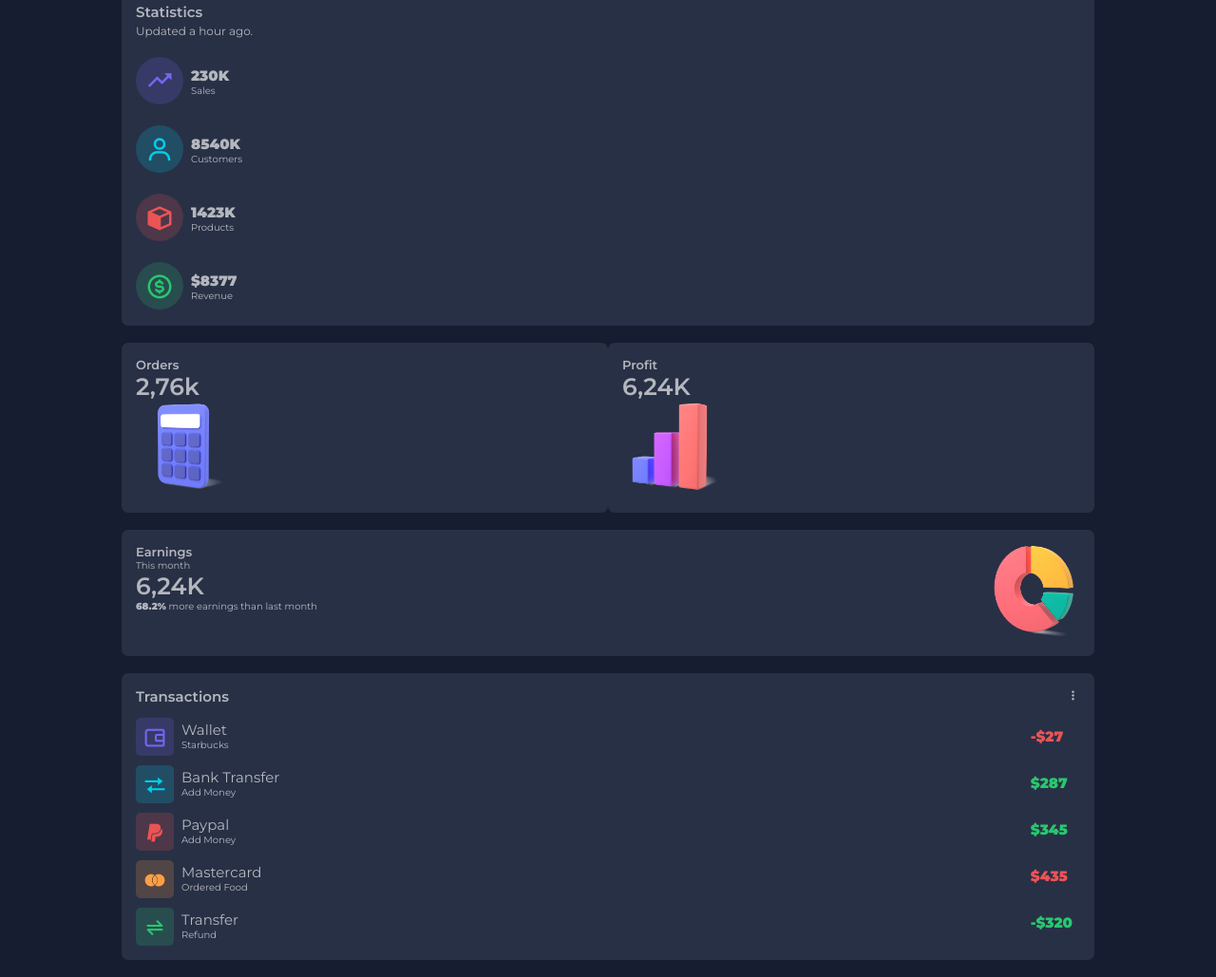
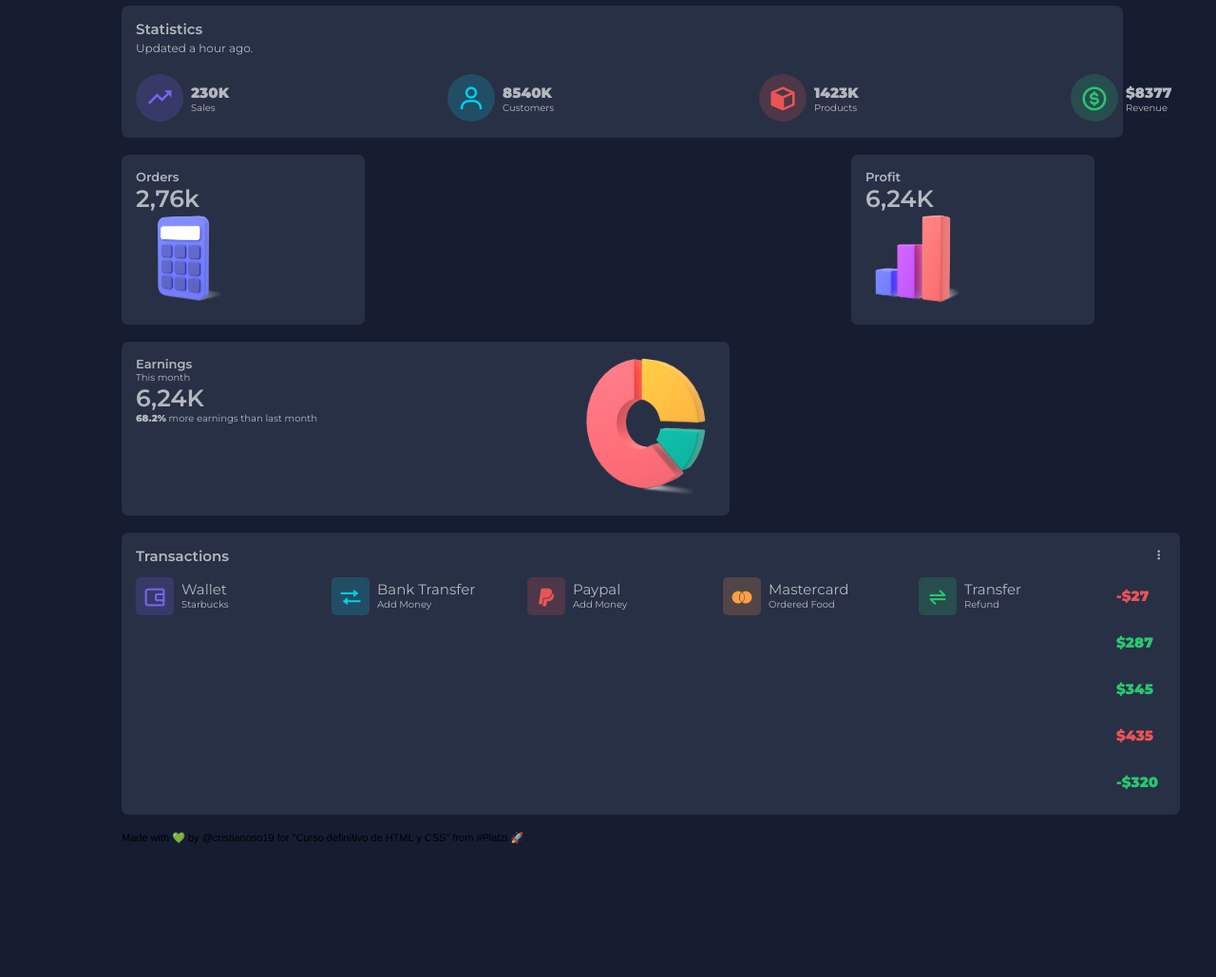
Before and after one commit to cristianoso19/definitivoHTML, a plain HTML site: page EstrategiasResponsive/RetoResponsive/index.html in a window 1280 px wide. Shown: the part 308-1337 px from the top of the page at 95% size. After the commit the page ends 1215 px from the top, so only its background shows below. Drawn offline with nearby package versions, Linux system fonts and the light colour scheme.

Commit message:
Adding Mostly Fluid and Layout Shifter

```diff
--- a/EstrategiasResponsive/RetoResponsive/index.html
+++ b/EstrategiasResponsive/RetoResponsive/index.html
@@ -177,8 +177,10 @@
             </div>
          </div>
       </main>
-      <footer></footer>
    </section>
+   <footer class="container footer">
+      <h3>Made with 💚 by @cristianoso19 for "Curso definitivo de HTML y CSS" from #Platzi 🚀</h3>
+   </footer>
 </body>
 
 </html>
--- a/EstrategiasResponsive/RetoResponsive/style.css
+++ b/EstrategiasResponsive/RetoResponsive/style.css
@@ -208,8 +208,42 @@ ul li {
    width: 100px;
    height: 100px;
 }
+.footer {
 
-
+}
+.footer h3{
+   font-family: Helvetica;
+   font-weight: normal;
+   font-size: 1.1rem;
+}
+@media (min-width: 768px){
+   main{
+      display: flex;
+      flex-wrap: wrap;
+   }
+   .card{
+      width: 100vw;
+   }
+   .card-body{
+      width: 80vw;
+      display: flex;
+      flex-direction: row;
+      justify-content: space-between;
+   }
+   .widgets-container{
+      width: 100%;
+   }
+   .widget{
+      max-width: 20vw;
+   }
+   .widget-horizontal{
+      max-width: 50vw;
+   }
+   .widget-chart .widget-img{
+      width: 150px;
+      height: 150px;
+   }
+}
 @media (min-width: 1024px){
    .container{
       width: 1024px;
```
